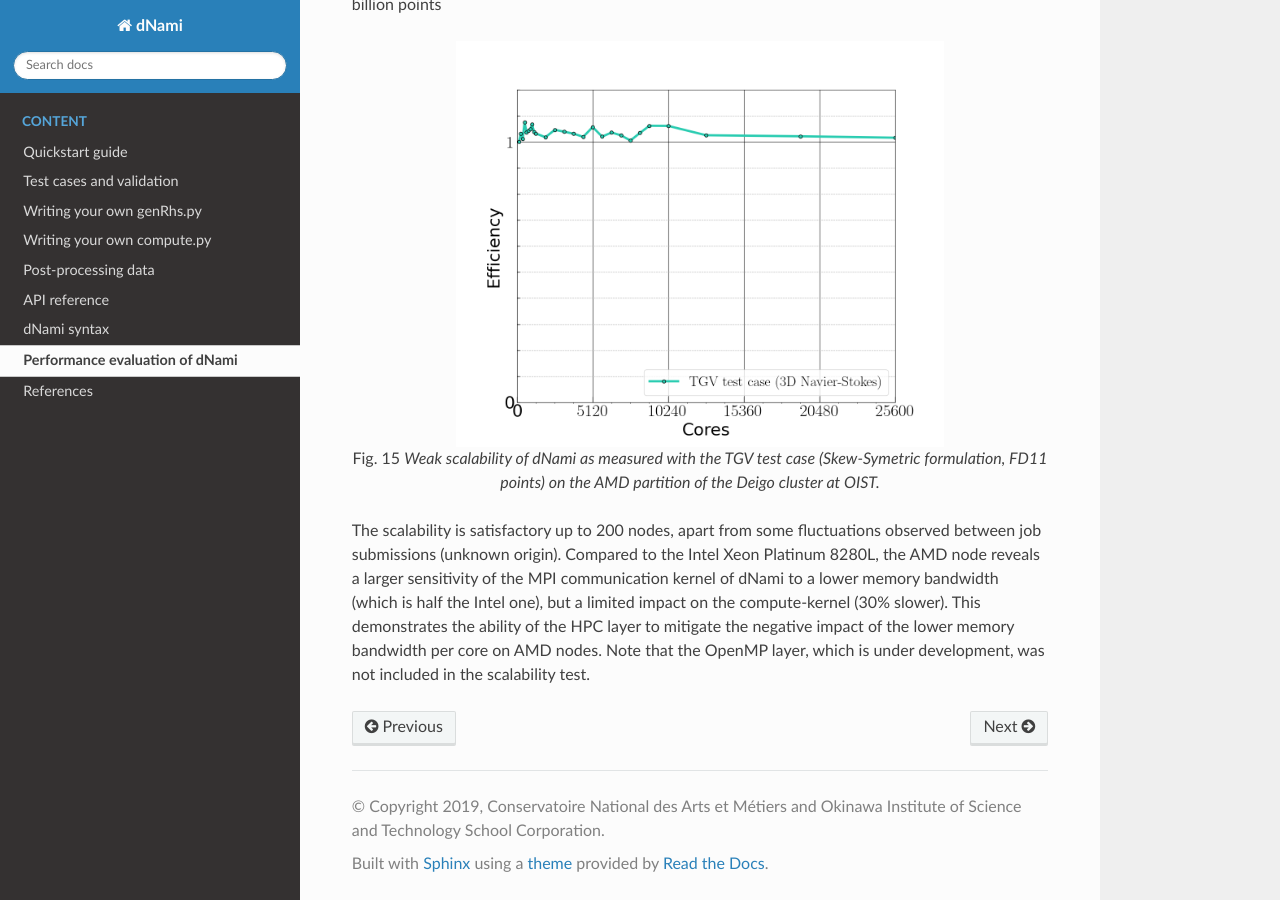
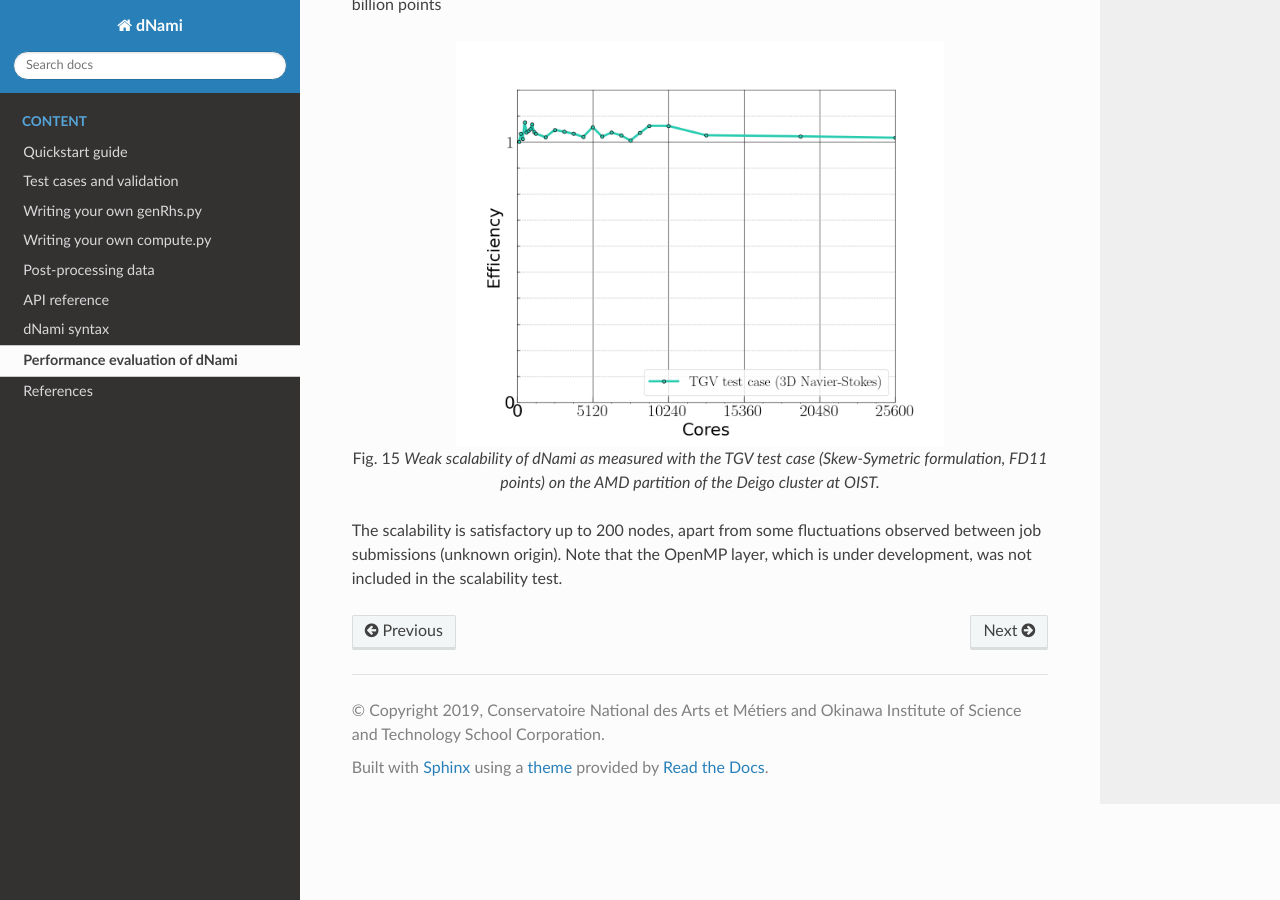
Before and after one commit to dNamiLab/dNami, a Sphinx documentation site: the page built from doc/usage/performance.rst, in a window 1280 px wide and 900 px high, scrolled down 1308 px. Built offline with Sphinx 7.4.7 and the Read the Docs theme 2.0.0, drawn with Linux system fonts in a browser that asks for light colours.

Commit message:
Update doc

```diff
--- a/doc/usage/performance.rst
+++ b/doc/usage/performance.rst
@@ -50,12 +50,5 @@ overall problem size of 26.8 billion points
 
 The scalability is satisfactory up to 200 nodes,
 apart from some fluctuations observed between job
-submissions (unknown origin).
-Compared to the Intel Xeon Platinum 8280L, the AMD node reveals a
-larger sensitivity of the MPI communication kernel of dNami to
-a lower memory bandwidth (which is half the Intel one), but a limited
-impact on the compute-kernel (30% slower).
-This demonstrates the ability of the HPC layer to mitigate the
-negative impact of the lower memory bandwidth per core on AMD nodes.
-Note that the OpenMP layer, which is under development, was not included
+submissions (unknown origin). Note that the OpenMP layer, which is under development, was not included
 in the scalability test.
```
